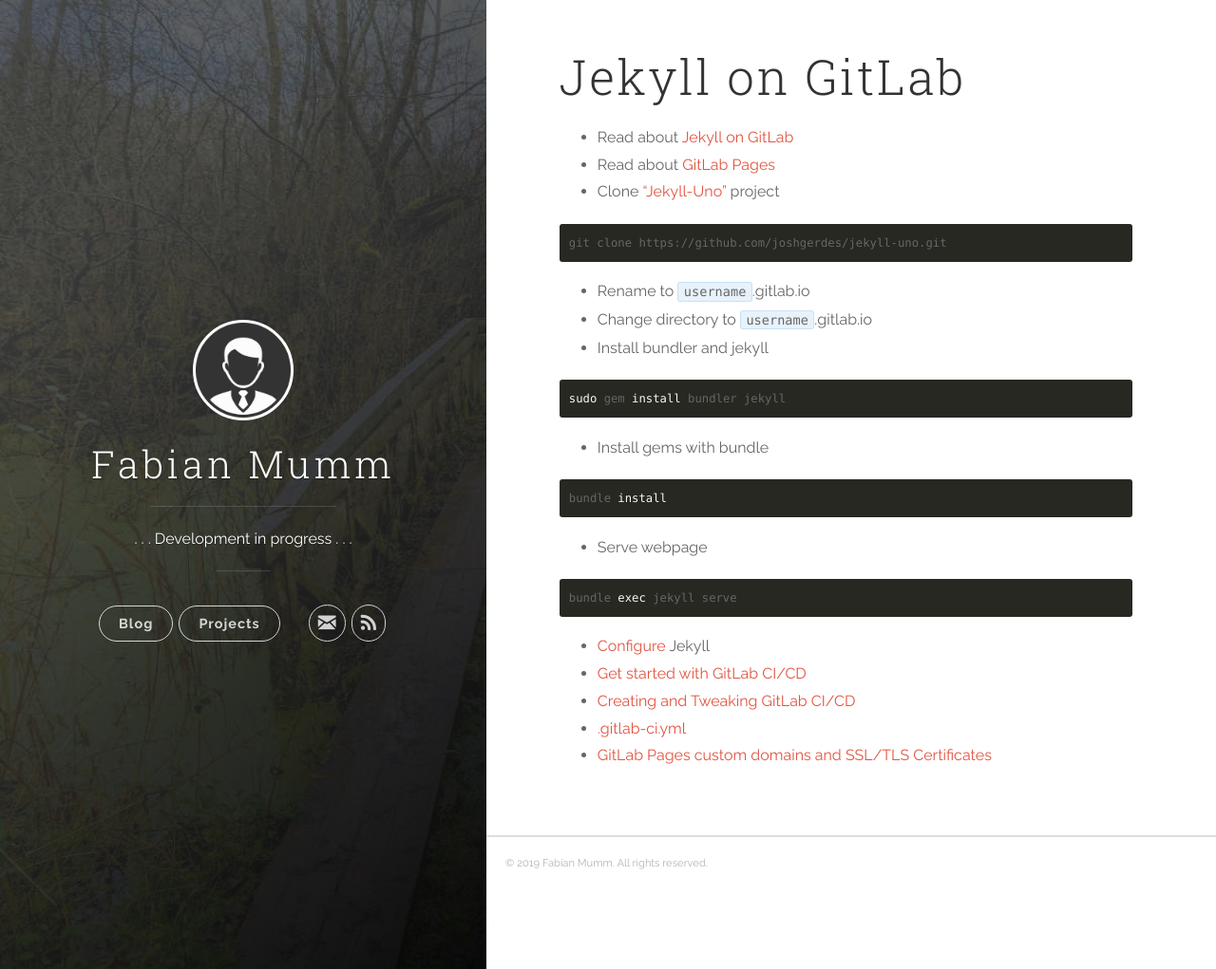
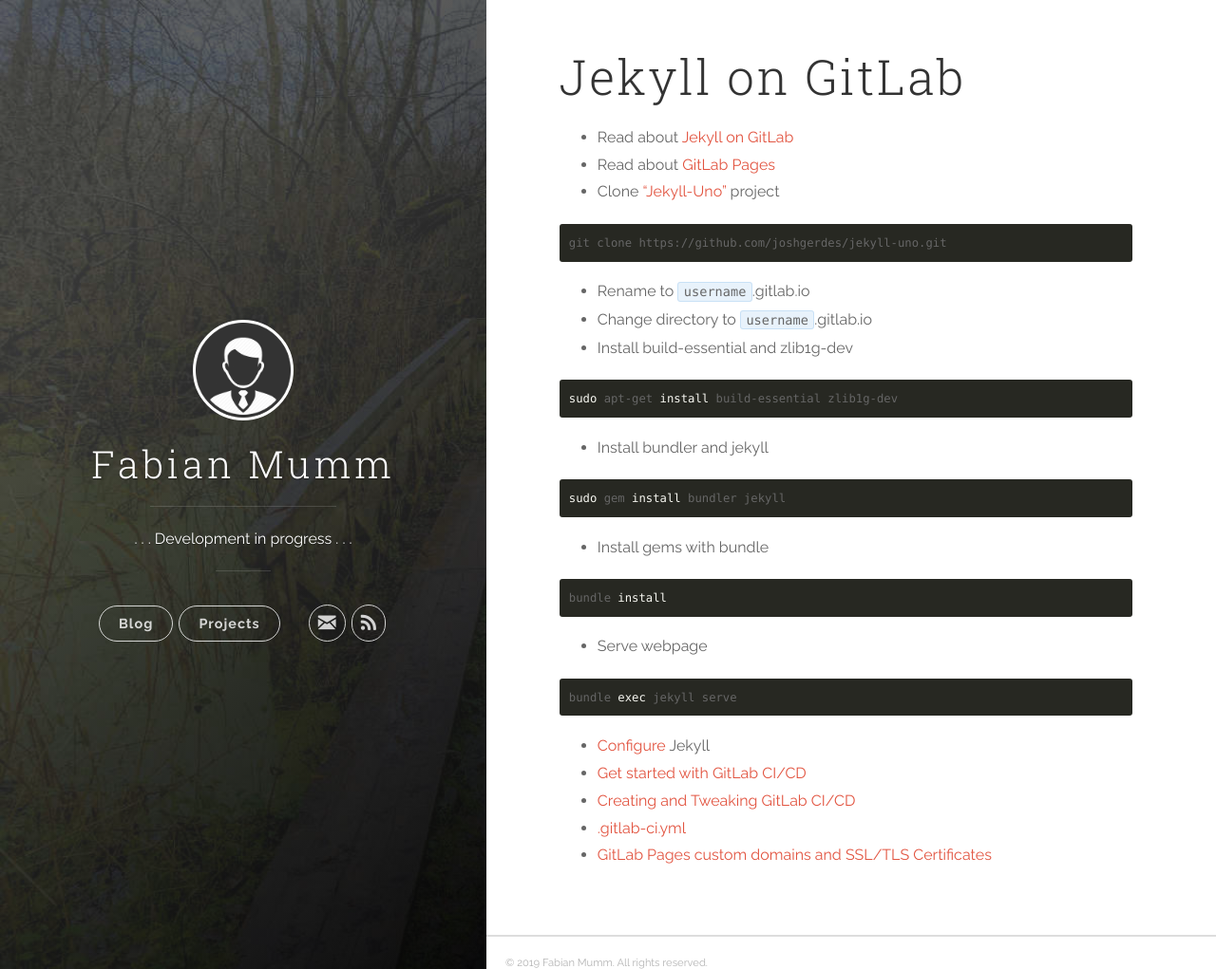
Before and after one commit to fmumm/fmumm.github.io, a Jekyll site: the page built from _projects/jekyll.md, in a window 1280 px wide and 1021 px high. Shown: the whole window at 95% size. Built offline with Jekyll 4.4.1, drawn with Linux system fonts in a browser that asks for light colours; nearby versions of some CDN libraries.

Commit message:
Add install requirements.

````diff
--- a/_projects/jekyll.md
+++ b/_projects/jekyll.md
@@ -13,6 +13,12 @@ git clone https://github.com/joshgerdes/jekyll-uno.git
 
 - Rename to `username`.gitlab.io
 - Change directory to `username`.gitlab.io
+- Install build-essential and zlib1g-dev
+
+```shell
+sudo apt-get install build-essential zlib1g-dev
+```
+
 - Install bundler and jekyll
 
 ```shell
````
